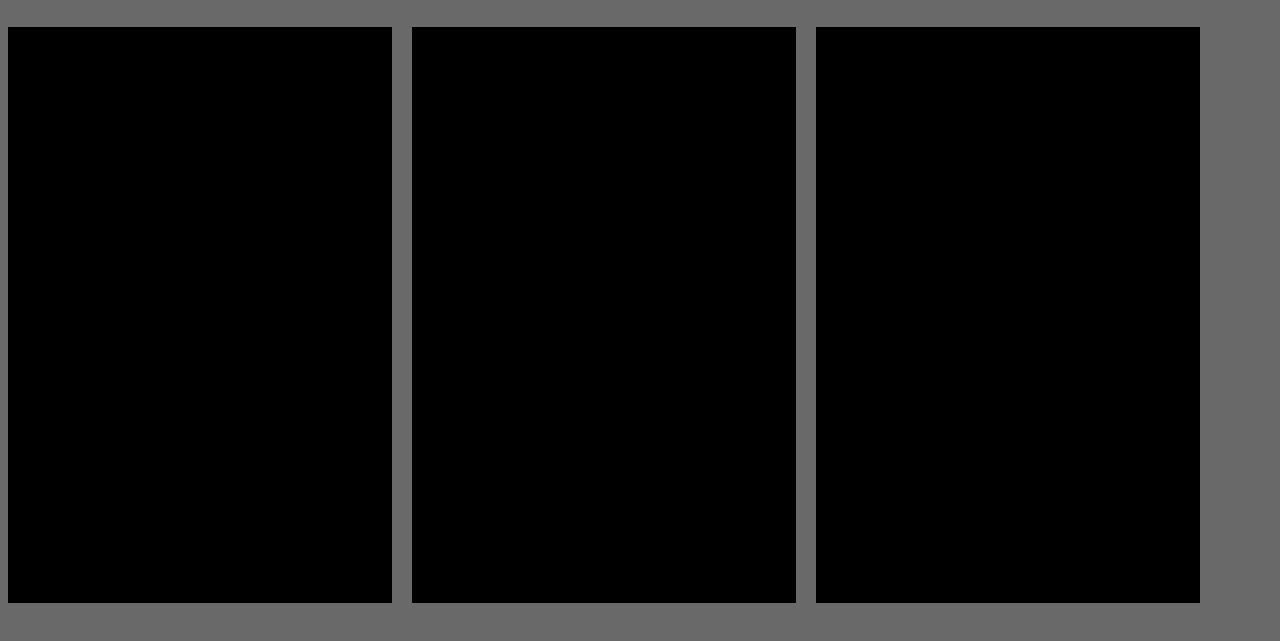
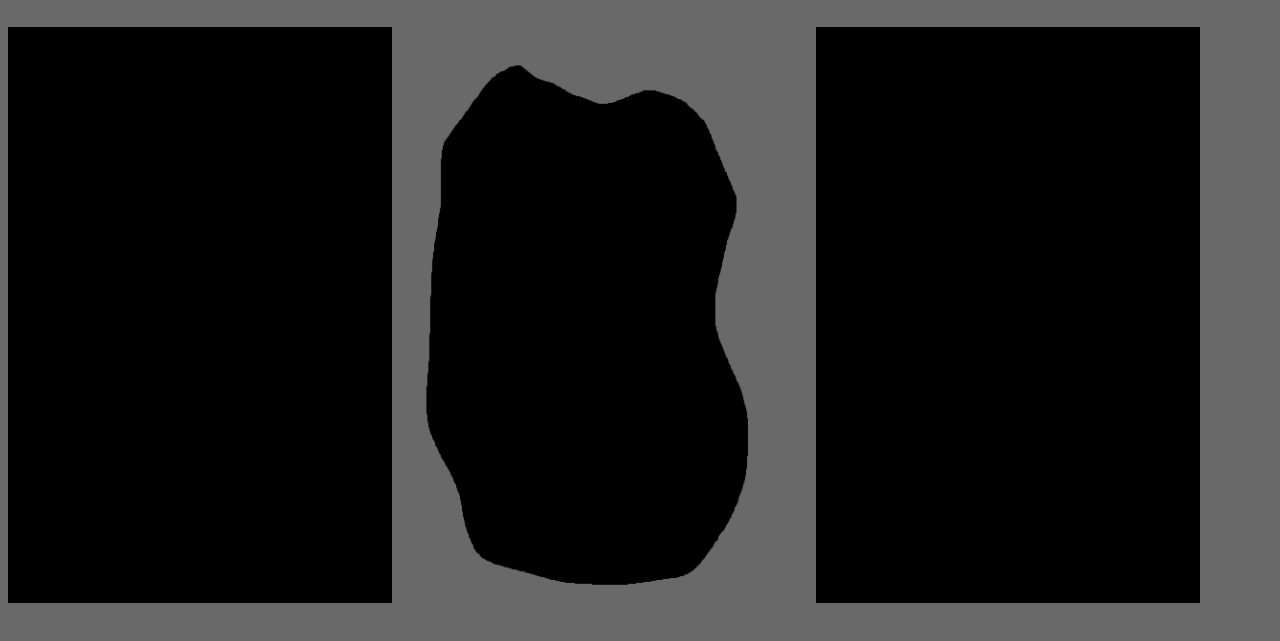
Before and after one commit to st22112/cell, a plain HTML site: page index.html in a window 1280 px wide. Shown: the part 61-702 px from the top of the page. Drawn offline with Linux system fonts and the light colour scheme.

Commit message:
transparent

```diff
--- a/index.html
+++ b/index.html
@@ -10,7 +10,7 @@
 	<body>
 		<h1>cell 1</h1>
 		<img src="./test.png" class="p" alt="hi">
-		<img src="./test.png" class="p" alt="hi">
+		<img src="./trans.png" class="p" alt="hi">
 		<img src="./test.png" class="p" alt="hi">
 	</body>
 </html>
```
Also changed, not shown: trans.png (added).
